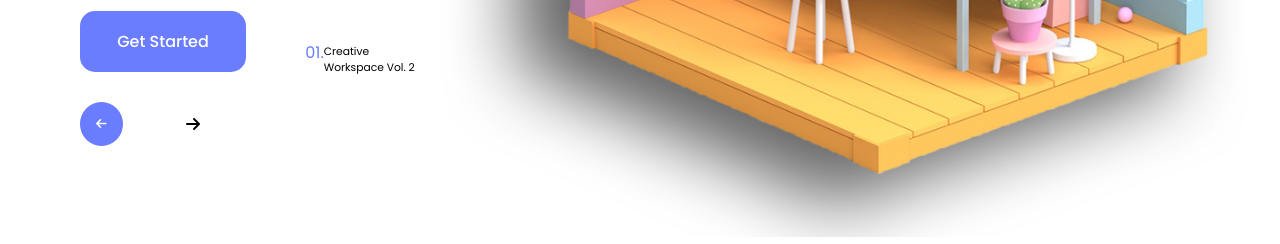
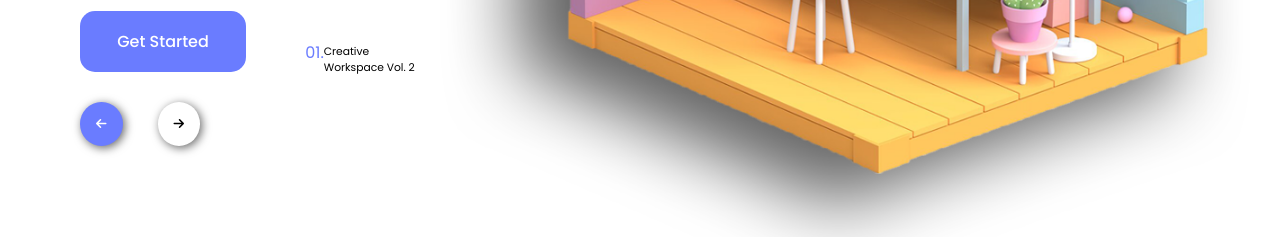
Before and after one commit to DhanvanSagar/BoxWebApp, a plain HTML site: page index.html in a window 1280 px wide. Shown: the part 583-827 px from the top of the page. Drawn offline with Linux system fonts and the light colour scheme.

Commit message:
Update index.css

```diff
--- a/index.css
+++ b/index.css
@@ -53,6 +53,17 @@ body
     border-radius: 50%;
     padding: 16px;
     font-size:12px;
+    box-shadow: 2px 2px 10px rgba(0, 0 , 0, 0.6);
+}
+#right
+{
+    background-color:white ;
+    color: black;
+    border-radius: 50%;
+    padding: 16px;
+    font-size:12px;
+    box-shadow: 2px 2px 10px rgba(0, 0 , 0, 0.6);
+
 }
 .arrow
 {
```
